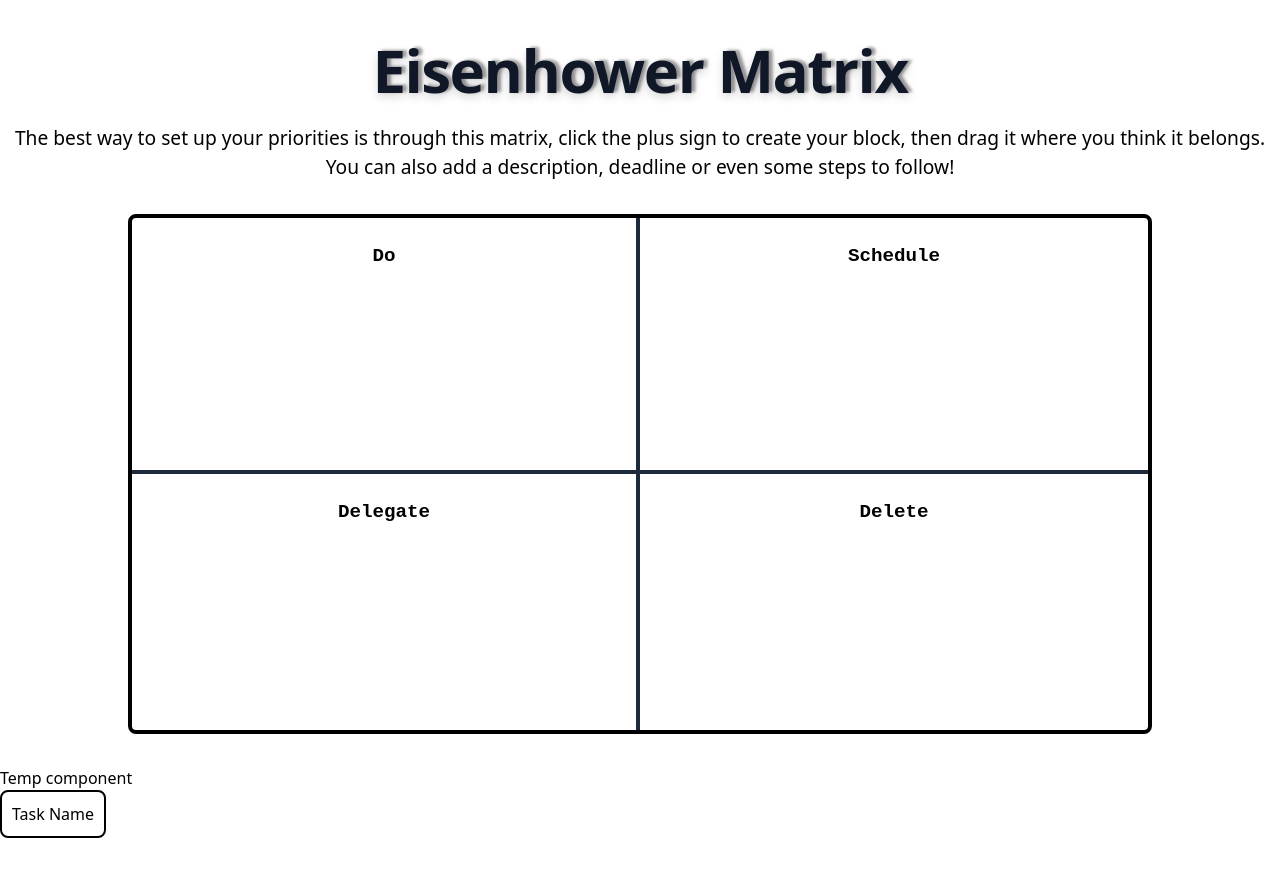
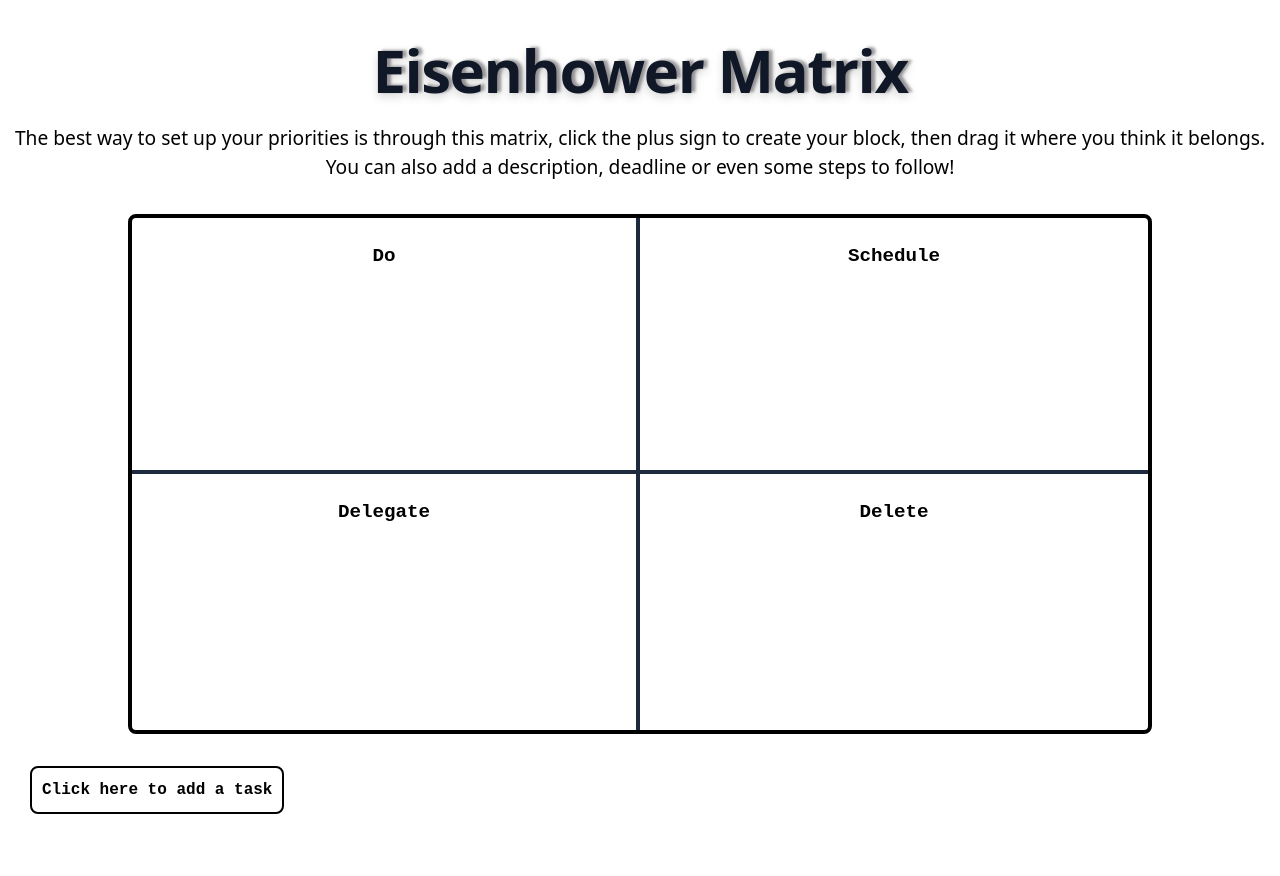
Before and after one commit to rodrigoanasco/EISENHOWER, a Next.js app in the folder eisenhower-matrix/: page / in a window 1280 px wide. After the commit the page ends 854 px from the top, so only its background shows below. Built offline with nearby package versions, Linux system fonts and the light colour scheme.

Commit message:
formated add task button

```diff
--- a/eisenhower-matrix/components/addTasks.jsx
+++ b/eisenhower-matrix/components/addTasks.jsx
@@ -1,7 +1,21 @@
 import React from "react";
 
 const addTasks = () => {
-  return <div>Temp component</div>;
+  return (
+    <button
+      style={{
+        border: "2px solid black",
+        borderRadius: "8px",
+        padding: "10px",
+        minHeight: "20px",
+        marginLeft: "30px",
+        fontFamily: "Courier New, Courier, monospace",
+        fontWeight: "600",
+      }}
+    >
+      Click here to add a task
+    </button>
+  );
 };
 
 export default addTasks;
--- a/eisenhower-matrix/src/app/page.tsx
+++ b/eisenhower-matrix/src/app/page.tsx
@@ -16,7 +16,6 @@ export default function Home() {
       </p>
       <Matrix />
       <AddTask />
-      <Task />
     </main>
   );
 }
```
